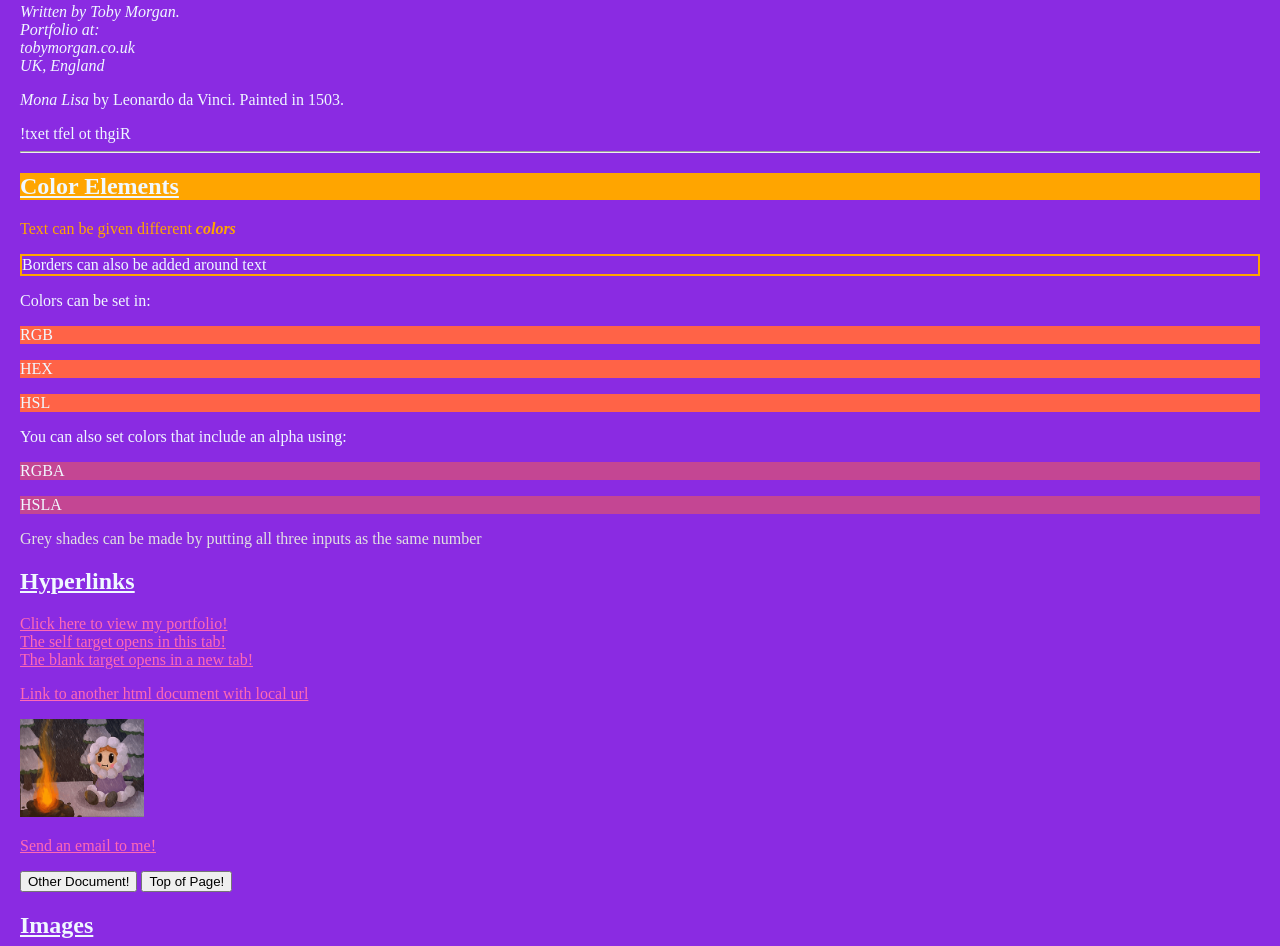
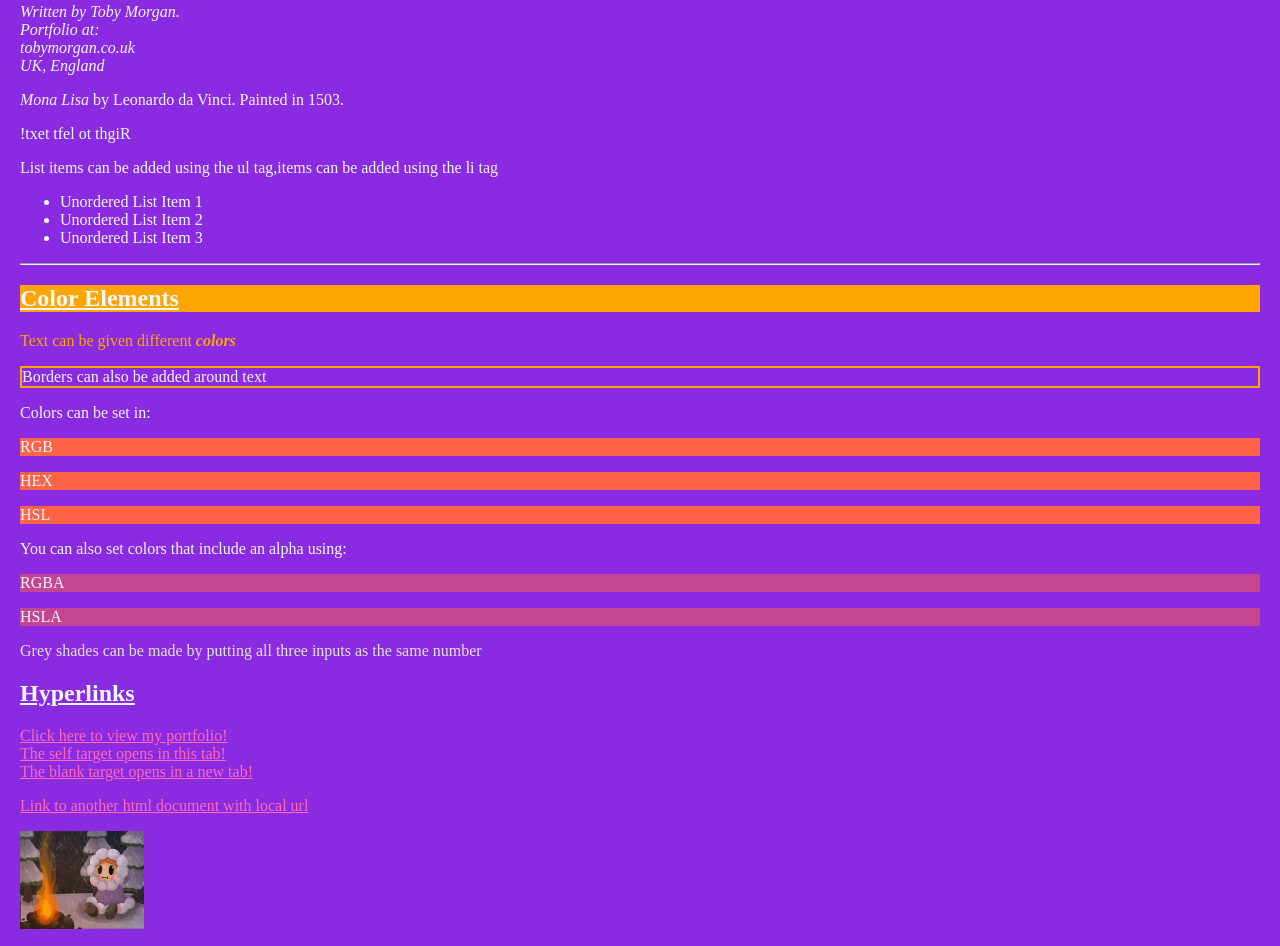
Before and after one commit to MrTobler/portfolio, a plain HTML site: page index.html in a window 1280 px wide. Shown: the part 965-1911 px from the top of the page. Drawn offline with Linux system fonts and the light colour scheme.

Commit message:
Favicon and lists added

```diff
--- a/index.html
+++ b/index.html
@@ -6,6 +6,8 @@
 <head>
 <title>Mega HTML File</title>
 <link rel="stylesheet" href="styles.css">
+<!-- The type specifies the href file type, x-icon is used for .ico. -->
+<link rel="icon" type="image/x-icon" href="Images/favicon.ico">
 </head>
 
 <!-- Background images can be added using style="background-image: url(Images/Godard2.jpg);" or in CSS -->
@@ -70,6 +72,14 @@ UK, England
 <p><cite>Mona Lisa</cite> by Leonardo da Vinci. Painted in 1503. </p>
 
 <bdo dir="rtl"> Right to left text! </bdo>
+
+<p>List items can be added using the ul tag,items can be added using the li tag</p>
+
+<ul>
+    <li>Unordered List Item 1</li>
+    <li>Unordered List Item 2</li>
+    <li>Unordered List Item 3</li>
+</ul>
 
 <hr>
 
```
Also changed, not shown: Images/favicon.ico (added).
